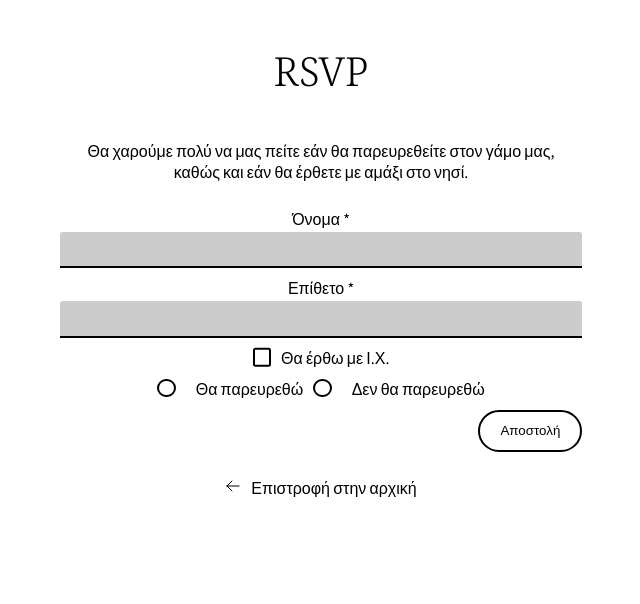
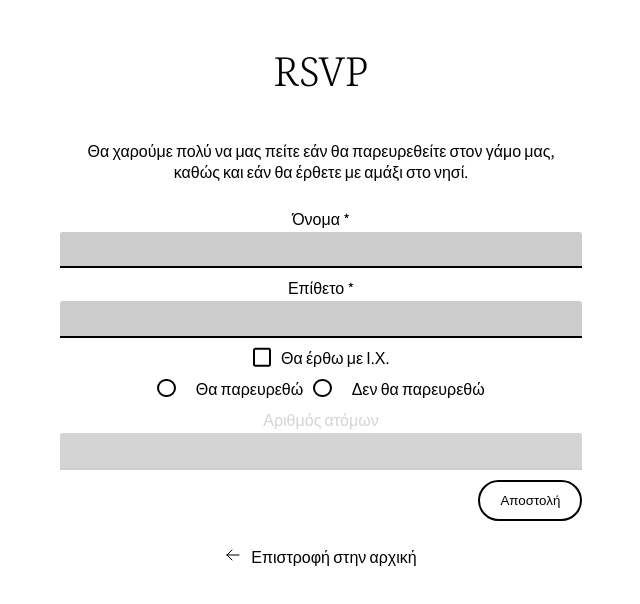
Before and after one commit to dodosiz/wedding-site, a Next.js app: page /rsvp in a window 1280 px wide. Shown: the top 604 px of the page, without its empty margins (319-959 px from the left). Built offline with nearby package versions, Linux system fonts and the light colour scheme.

Commit message:
Number of guests

```diff
--- a/app/rsvp/checkbox.tsx
+++ b/app/rsvp/checkbox.tsx
@@ -3,16 +3,19 @@ import styles from "./checkbox.module.css";
 interface InputProps {
   name: string;
   label: string;
+  value: boolean;
+  onChange(v: boolean): void;
 }
 
-export function Checkbox({ name, label }: InputProps) {
+export function Checkbox({ name, label, value, onChange }: InputProps) {
   return (
     <div className={styles.input_group}>
       <input
         id={name}
         name={name}
         type="checkbox"
-        value="on"
+        value={value ? "on" : undefined}
+        onChange={(e) => onChange(!value)}
         className={styles.checkbox}
       />
       <label htmlFor={name}>{label}</label>
--- a/app/rsvp/lib/reply.ts
+++ b/app/rsvp/lib/reply.ts
@@ -9,18 +9,20 @@ const guestSchema = z.object({
   surname: z.string(),
   car: z.boolean(),
   will_attend: z.string(),
+  number_of_people: z.coerce.number(),
 });
 
 export async function reply(formData: FormData) {
-  const { car, name, surname, will_attend } = guestSchema.parse({
+  const { car, name, surname, will_attend, number_of_people } = guestSchema.parse({
     name: formData.get("name"),
     surname: formData.get("surname"),
     car: formData.get("car") == "on",
     will_attend: formData.get("will_attend"),
+    number_of_people: formData.get("number_of_people")
   });
   await sql`
-    INSERT INTO guests (name, surname, car, will_attend)
-    VALUES (${name}, ${surname}, ${car}, ${will_attend})
+    INSERT INTO guests (name, surname, car, will_attend, number_of_people)
+    VALUES (${name}, ${surname}, ${car}, ${will_attend}, ${number_of_people})
   `;
   redirect("/rsvp/success");
 }
--- a/app/rsvp/radio.tsx
+++ b/app/rsvp/radio.tsx
@@ -4,9 +4,10 @@ interface RadioProps {
   values: { value: string; label: string }[];
   name: string;
   required?: boolean;
+  onChange(v: string): void;
 }
 
-export function Radio({ values, name, required }: RadioProps) {
+export function Radio({ values, name, required, onChange }: RadioProps) {
   return (
     <div className={styles.input_group}>
       {values.map((v) => {
@@ -19,6 +20,7 @@ export function Radio({ values, name, required }: RadioProps) {
               id={v.value}
               name={name}
               value={v.value}
+              onChange={(e) => onChange(e.target.value)}
             />
             <label htmlFor={v.value}>{v.label}</label>
           </div>
--- a/app/rsvp/rsvpForm.tsx
+++ b/app/rsvp/rsvpForm.tsx
@@ -1,15 +1,22 @@
+"use client";
 import { TextInput } from "./textInput";
 import { Checkbox } from "./checkbox";
 import { Button } from "./button";
 import { reply } from "./lib/reply";
 import { Radio } from "./radio";
+import { useState } from "react";
 
 export function RsvpForm() {
+  const [name, setName] = useState("");
+  const [surname, setSurname] = useState("");
+  const [numberOfPeople, setNumberOfPeople] = useState("");
+  const [car, setCar] = useState(false);
+  const [willAttend, setWillAttend] = useState("")
   return (
     <form action={reply}>
-      <TextInput required label="Όνομα" name="name" />
-      <TextInput required label="Επίθετο" name="surname" />
-      <Checkbox label="Θα έρθω με Ι.Χ." name="car" />
+      <TextInput required label="Όνομα" name="name" type="text" value={name} onChange={setName} />
+      <TextInput required label="Επίθετο" name="surname" type="text" value={surname} onChange={setSurname} />
+      <Checkbox label="Θα έρθω με Ι.Χ." name="car" value={car} onChange={setCar} />
       <Radio
         values={[
           {
@@ -21,8 +28,18 @@ export function RsvpForm() {
             label: "Δεν θα παρευρεθώ",
           },
         ]}
+        onChange={setWillAttend}
         name="will_attend"
         required
+      />
+      <TextInput
+        label="Αριθμός ατόμων"
+        name="number_of_people"
+        required={willAttend === "yes"}
+        disabled={willAttend !== "yes"}
+        type="number"
+        value={numberOfPeople}
+        onChange={setNumberOfPeople}
       />
       <Button name="send" label="Αποστολή" />
     </form>
--- a/app/rsvp/textInput.module.css
+++ b/app/rsvp/textInput.module.css
@@ -5,6 +5,12 @@
 .input_label {
   margin-bottom: 2px;
   display: block;
+}
+
+.input_label_disabled {
+  margin-bottom: 2px;
+  display: block;
+  color: rgba(170, 170, 170, 0.5);
 }
 
 .input {
@@ -19,6 +25,11 @@
   line-height: 1.5rem;
 }
 
+.input:disabled {
+  background: rgba(170, 170, 170, 0.5);
+  border-bottom: 0.2em solid rgba(170, 170, 170, 0.1);
+}
+
 @media only screen and (max-width: 480px) {
   .input {
     width: 60vw;
--- a/app/rsvp/textInput.tsx
+++ b/app/rsvp/textInput.tsx
@@ -1,23 +1,34 @@
+import { HTMLInputTypeAttribute } from "react";
 import styles from "./textInput.module.css";
 
 interface InputProps {
   name: string;
   label: string;
   required?: boolean;
+  type: HTMLInputTypeAttribute;
+  value: string;
+  onChange(v: string): void;
+  disabled?: boolean;
 }
 
-export function TextInput({ name, label, required }: InputProps) {
+export function TextInput({ name, label, required, type, value, onChange, disabled }: InputProps) {
   return (
     <div className={styles.input_group}>
-      <label htmlFor={name} className={styles.input_label}>
+      <label
+        htmlFor={name}
+        className={disabled ? styles.input_label_disabled : styles.input_label}
+      >
         {label} {required ? "*" : ""}
       </label>
       <input
         required={required}
         id={name}
         name={name}
-        type="text"
+        type={type}
         className={styles.input}
+        value={value}
+        disabled={disabled}
+        onChange={(e) => { onChange(e.target.value) }}
       />
     </div>
   );
```
Also changed, not shown: 2 other files (tests, documents, lock files or other folders).
